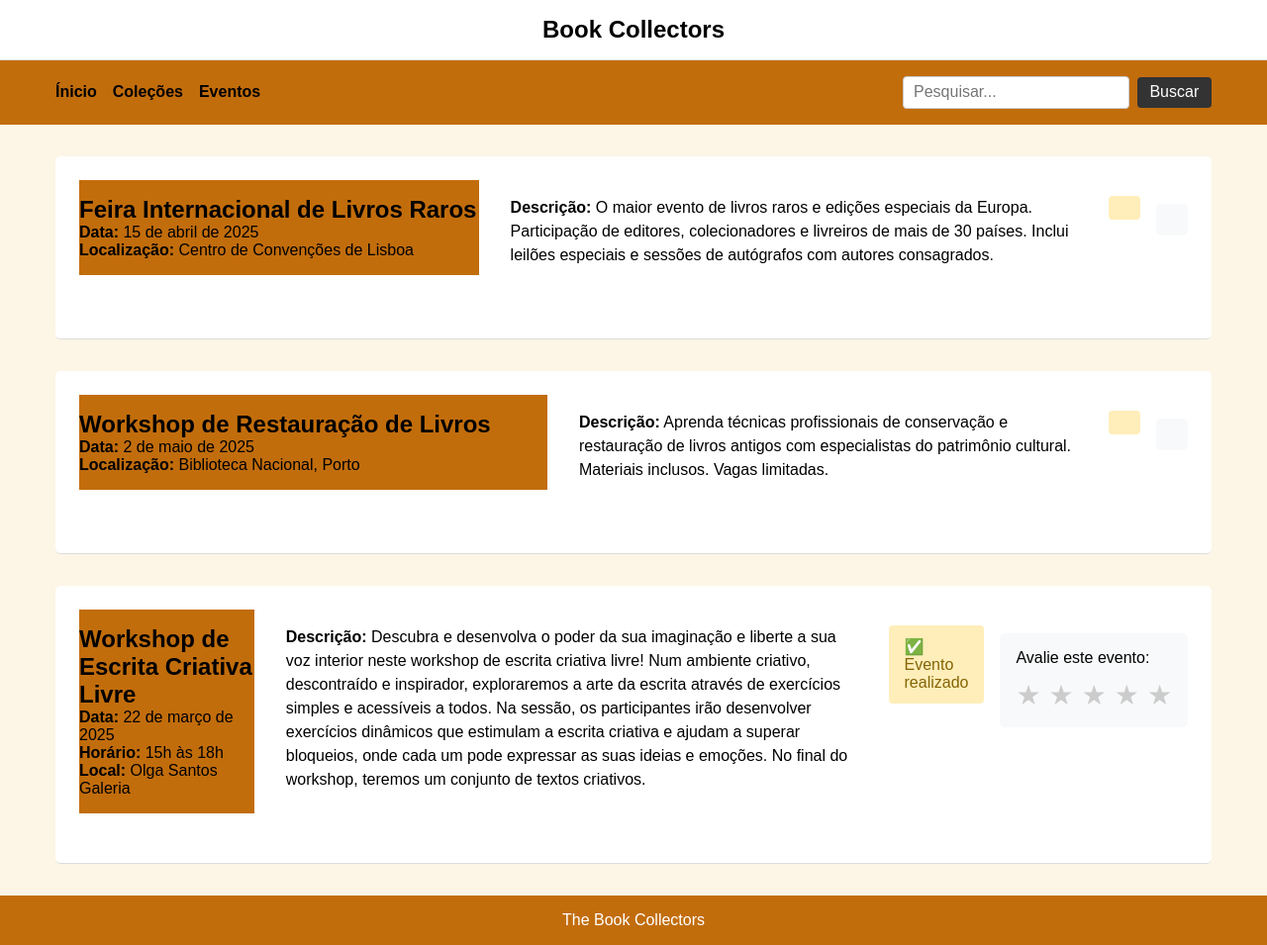
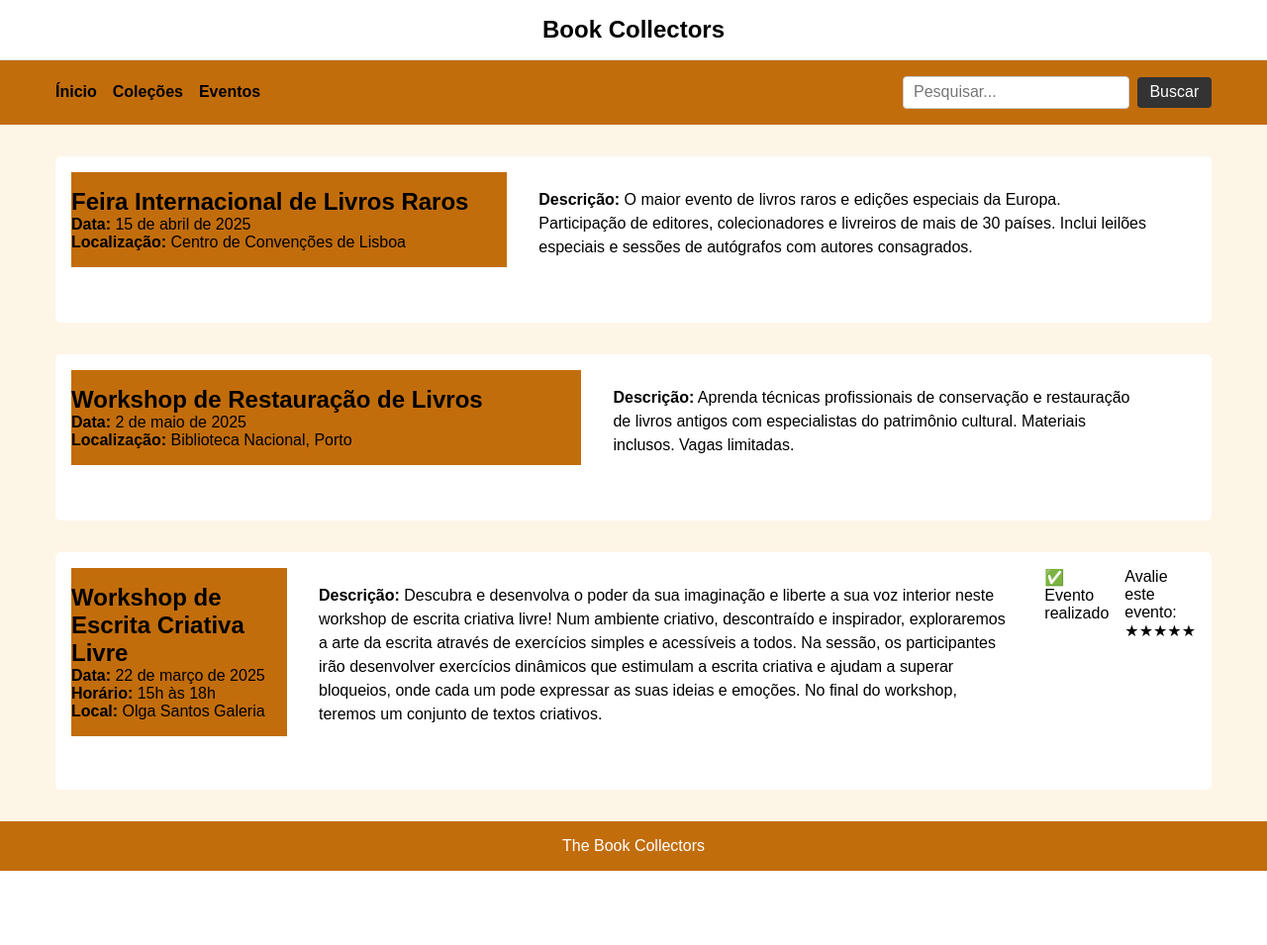
Before and after one commit to nicovicar/SINF1_2025-4, a PHP site: page /html/eventos.html in a window 1280 px wide. Shown: the whole page at 99% size. After the commit the page ends 880 px from the top, so only its background shows below. Run offline with PHP 8.4, Linux system fonts and the light colour scheme.

Commit message:
eventos atualizado

```diff
--- a/css/styles.css
+++ b/css/styles.css
@@ -195,52 +195,3 @@ h3 a:hover{
     text-align: center;
     padding: 1rem;
   }
-
-/* Design para a página de eventos */
-.eventos-page article.evento {
-  margin: 2rem auto;
-  padding: 1.5rem;
-  border-bottom: 1px solid #ddd;
-}
-
-.eventos-page .alerta-evento {
-  background-color: #ffeeba;
-  color: #856404;
-  padding: 0.75rem 1rem;
-  border-radius: 4px;
-  margin: 1rem 0;
-  display: inline-block;
-}
-
-.eventos-page .avaliacao {
-  margin-top: 1.5rem;
-  padding: 1rem;
-  background-color: #f8f9fa;
-  border-radius: 5px;
-}
-
-.eventos-page .estrelas {
-  display: flex;
-  gap: 0.5rem;
-  margin-top: 0.75rem;
-}
-
-.eventos-page .estrela {
-  cursor: pointer;
-  color: #ccc;
-  font-size: 1.75rem;
-  transition: color 0.2s;
-}
-
-.eventos-page .estrela:hover,
-.eventos-page .estrela.ativa {
-  color: #ffc107;
-}
-
-.bloco-lateral {
-  background-color: #c26d0c; /* Exemplo de cor de fundo laranja */
-  color: #000;              /* Cor do texto */
-  padding: 1rem;           /* Espaçamento interno (ajuste conforme desejar) */
-  margin-bottom: 1rem;     /* Espaçamento externo inferior (opcional) */
-  border-radius: 5px;      /* Borda arredondada (opcional) */
-}
--- a/html/index.html
+++ b/html/index.html
@@ -22,11 +22,7 @@
                 <ul>
                     <li><a href="index.html">Ínicio</a></li>
                     <li><a href="collections.html">Coleções</a></li>
-<<<<<<< HEAD
-                    <li><a href="#eventos.html">Eventos</a></li>
-=======
                     <li><a href="eventos.html">Eventos</a></li>
->>>>>>> 7f96853802166574164af2c8c6420f5ae9a1ea6e
                 </ul>
             </nav>
 
```
